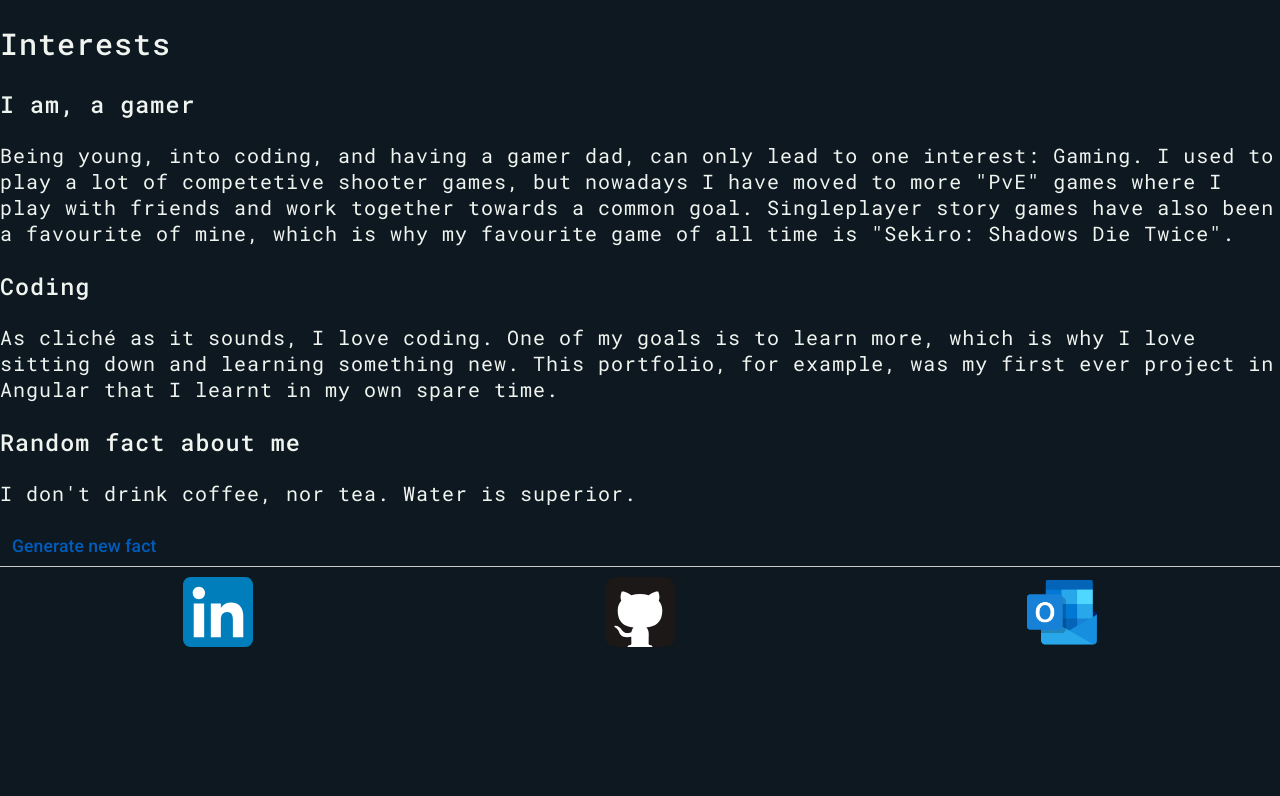
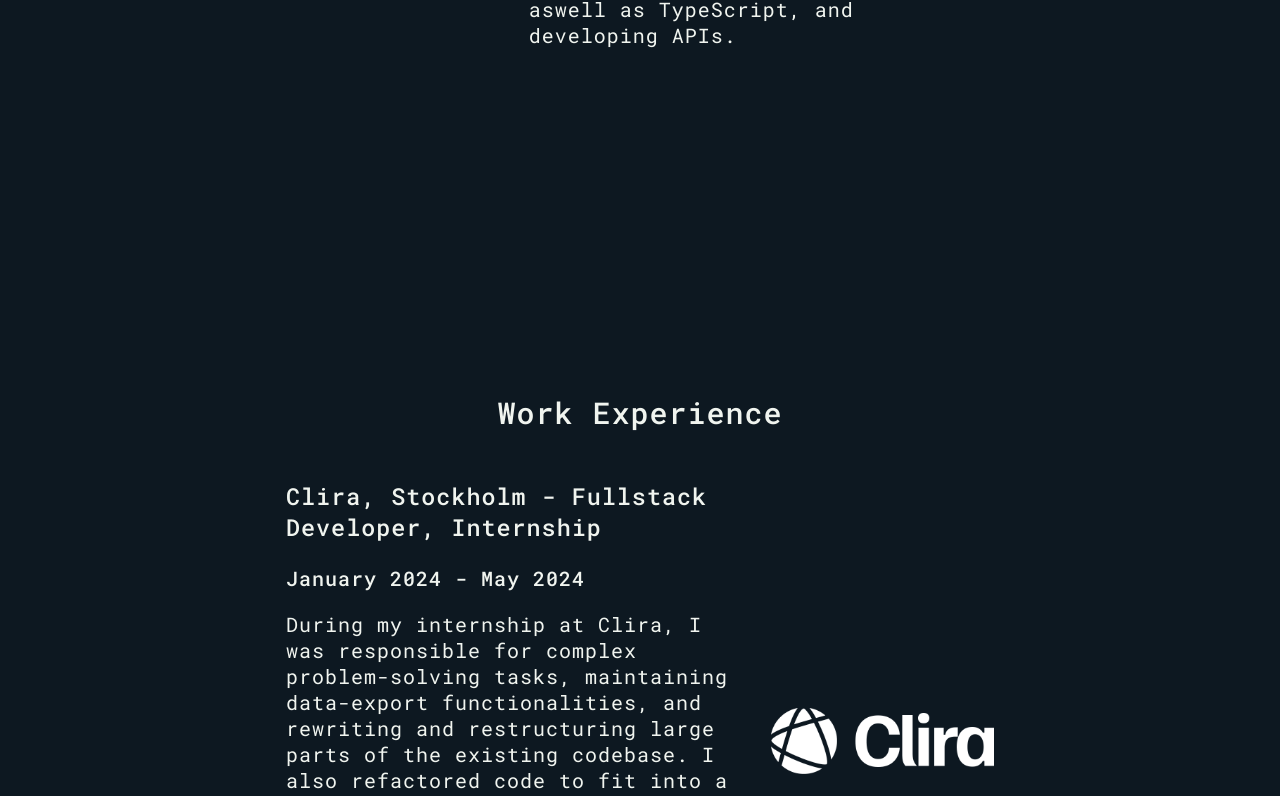
Before and after one commit to Tob-private/angular-portfolio, an Angular app: page /about in a window 1280 px wide. Shown: the part 1252-2048 px from the top of the page. Before the commit the page ends 1914 px from the top, so only its background shows below. Built offline with nearby package versions, Linux system fonts and the light colour scheme.

Commit message:
added styling to about page

```diff
--- a/public/assets/json/about.json
+++ b/public/assets/json/about.json
@@ -12,7 +12,7 @@
             "title": "Chas Academy, Stockholm - Fullstack JavaScript",
             "duration": "August 2022 - June 2024",
             "desc": "I studied at Chas Academy's Fullstack JavaScript program. The coursework included learning and mastering agile development methodologies, working with frameworks such as React and Vue.js, and server-side development using Node.js with Express.js. I also gained experience with databases like MongoDB and MySQL, aswell as TypeScript, and developing APIs.",
-            "image": "chas-academy-logo.jpg"
+            "image": "chas-academy-logo.png"
 
         }
 
--- a/src/app/components/about/about.component.css
+++ b/src/app/components/about/about.component.css
@@ -0,0 +1,91 @@
+section {
+    display: grid;
+    grid-template-columns: repeat(5, 1fr);
+    grid-template-areas:
+        ". title title title ."
+        ". articleEven articleEven articleEven ."
+        ". articleOdd articleOdd articleOdd .";
+    margin-bottom: 50px;
+    padding: 50px;
+}
+
+h2 {
+    grid-area: title;
+    text-align: center;
+}
+
+section>article {
+    margin-bottom: 150px;
+    column-gap: 20px;
+}
+
+section>article:nth-child(even) {
+    grid-area: articleEven;
+    display: grid;
+    grid-template-columns: repeat(3, 1fr);
+    grid-template-areas:
+        "articleTitle articleTitle ."
+        "articleDuration articleDuration ."
+        "articleText articleText articleImage";
+    place-items: center;
+}
+
+section>article:nth-child(odd) {
+    grid-area: articleOdd;
+    display: grid;
+    grid-template-columns: repeat(3, 1fr);
+    grid-template-areas:
+        ". articleTitle articleTitle"
+        ". articleDuration articleDuration"
+        "articleImage articleText articleText";
+    place-items: center;
+}
+
+section>article>h3 {
+    grid-area: articleTitle;
+}
+
+section>article>h4 {
+    grid-area: articleDuration;
+    height: min-content;
+    margin: 0;
+    justify-self: start;
+}
+
+section>article>p {
+    grid-area: articleText;
+    width: 100%;
+}
+
+section>article>img {
+    grid-area: articleImage;
+    place-items: center;
+    width: 100%;
+    border-radius: 5px;
+}
+
+#education img {
+    border-radius: 50%;
+}
+
+#random-fact {
+    grid-template: repeat(3, 100px) / repeat(3, 1fr);
+    grid-template-areas:
+        "factTitle factTitle factTitle"
+        " . factText . "
+        " .factButton ."
+    ;
+    place-items: center;
+}
+
+#random-fact>h2 {
+    grid-area: factTitle;
+}
+
+#random-fact>p {
+    grid-area: factText;
+}
+
+#random-fact>button {
+    grid-area: factButton;
+}
--- a/src/app/components/about/about.component.html
+++ b/src/app/components/about/about.component.html
@@ -7,6 +7,7 @@
             <h3>{{education.title}}</h3>
             <h4>{{education.duration}}</h4>
             <p>{{education.desc}}</p>
+            <img src={{education.image}} alt="{{education.title}} logo">
         </article>
         }
         } @placeholder {
@@ -25,6 +26,7 @@
             <h3>{{experience.title}}</h3>
             <h4>{{experience.duration}}</h4>
             <p>{{experience.desc}}</p>
+            <img src={{experience.image}} alt="{{experience.title}} logo">
         </article>
         }
         } @placeholder {
@@ -42,6 +44,8 @@
         <article [id]="goal.id">
             <h3>{{goal.title}}</h3>
             <p>{{goal.desc}}</p>
+            <img src={{goal.image}} alt="{{goal.title}} logo">
+
         </article>
         }
         } @placeholder {
@@ -59,6 +63,8 @@
         <article [id]="interest.id">
             <h3>{{interest.title}}</h3>
             <p>{{interest.desc}}</p>
+            <img src={{interest.image}} alt="{{interest.title}} logo">
+
         </article>
         }
         } @placeholder {
@@ -69,7 +75,7 @@
     </section>
 
     <section id="random-fact">
-        <h3>Random fact about me</h3>
+        <h2>Random fact about me</h2>
         <p>{{randomizedFact}}</p>
         <button mat-button (click)="generateRandomFact()">Generate new fact</button>
     </section>
```
Lines whose indentation alone changed are shown as unchanged.
